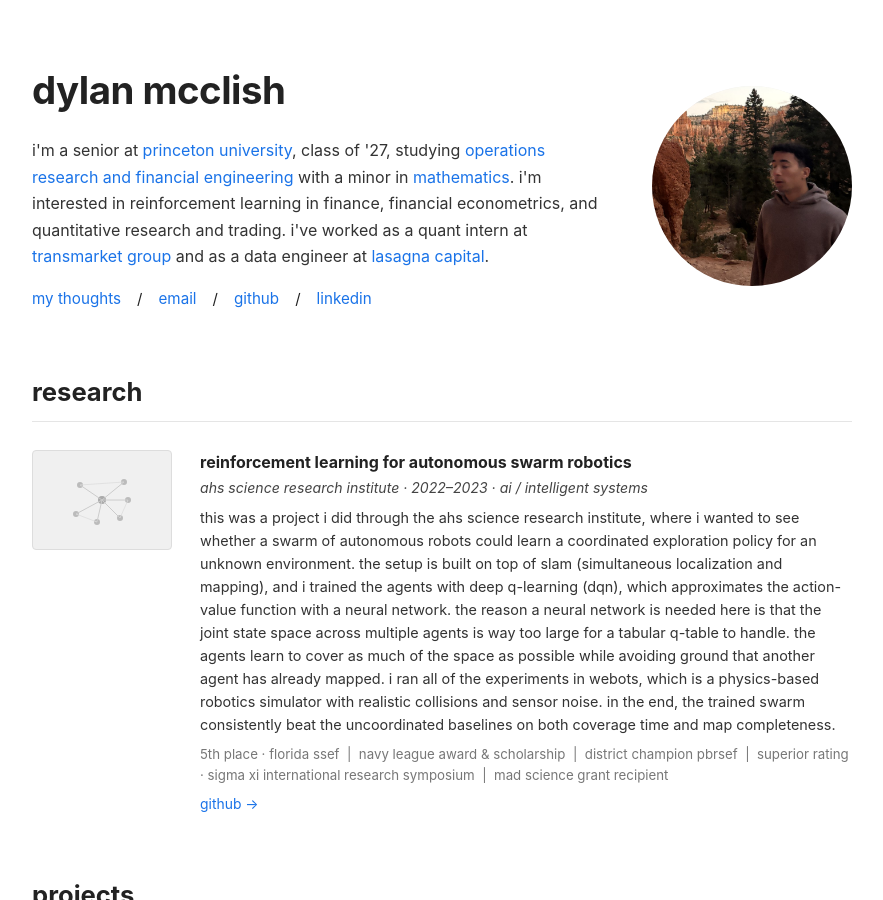
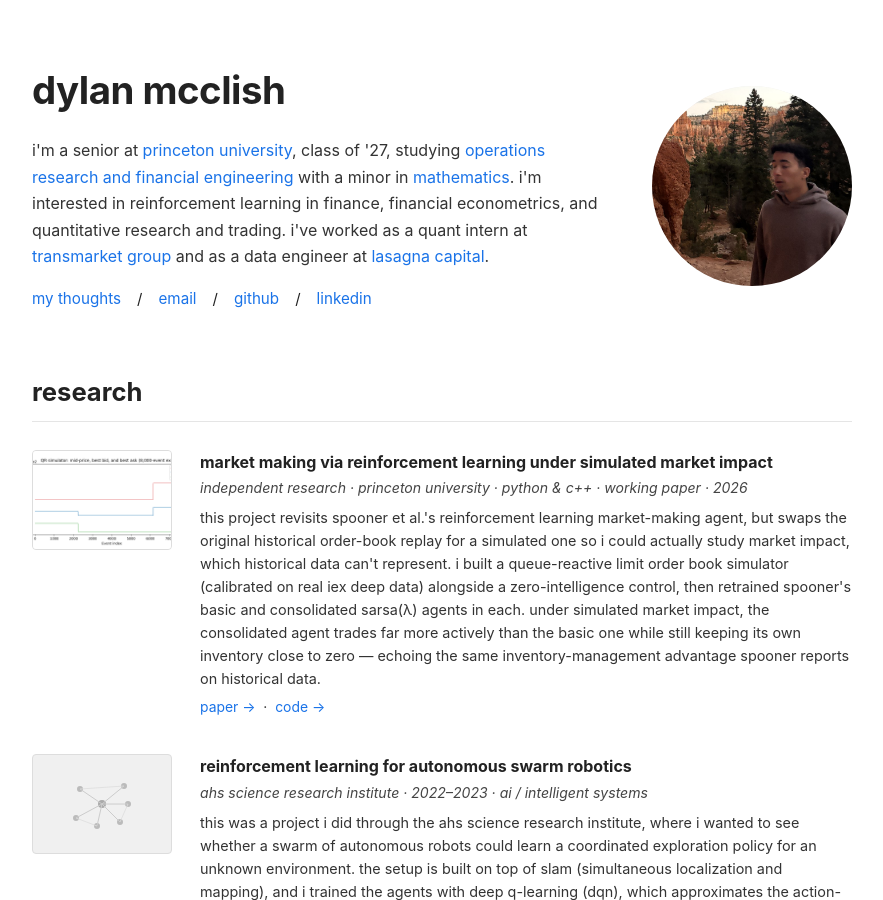
Before and after one commit to dylanmcclish/dylanmcclish.github.io, a Jekyll site: the page index.html, which Jekyll copies as it is, in a window 1280 px wide and 900 px high. Shown: the whole window, without its empty margins (198-1081 px from the left). Built offline with Jekyll 4.4.1, drawn with Linux system fonts in a browser that asks for light colours.

Commit message:
Add RL market making research project

```diff
--- a/index.html
+++ b/index.html
@@ -253,6 +253,20 @@
   <!-- RESEARCH -->
   <section id="research">
     <h2>research</h2>
+
+    <div class="project">
+      <div class="project-thumb">
+        <img src="market-making-rl/thumb.png" alt="simulated limit order book mid-price, best bid, and best ask over a queue-reactive market-making episode" />
+      </div>
+      <div class="project-info">
+        <h3>market making via reinforcement learning under simulated market impact</h3>
+        <div class="meta">independent research · princeton university · python &amp; c++ · working paper · 2026</div>
+        <p>
+          this project revisits spooner et al.'s reinforcement learning market-making agent, but swaps the original historical order-book replay for a simulated one so i could actually study market impact, which historical data can't represent. i built a queue-reactive limit order book simulator (calibrated on real iex deep data) alongside a zero-intelligence control, then retrained spooner's basic and consolidated sarsa(&lambda;) agents in each. under simulated market impact, the consolidated agent trades far more actively than the basic one while still keeping its own inventory close to zero — echoing the same inventory-management advantage spooner reports on historical data.
+        </p>
+        <p style="margin-top: 6px; font-size: 0.87rem;"><a href="https://github.com/dylanmcclish/rl-market-making-qr-impact/blob/main/paper/main.pdf" target="_blank">paper →</a> &nbsp;·&nbsp; <a href="https://github.com/dylanmcclish/rl-market-making-qr-impact" target="_blank">code →</a></p>
+      </div>
+    </div>
 
     <div class="project">
       <div class="project-thumb project-thumb--swarm">
```
Also changed, not shown: market-making-rl/thumb.png (added).
